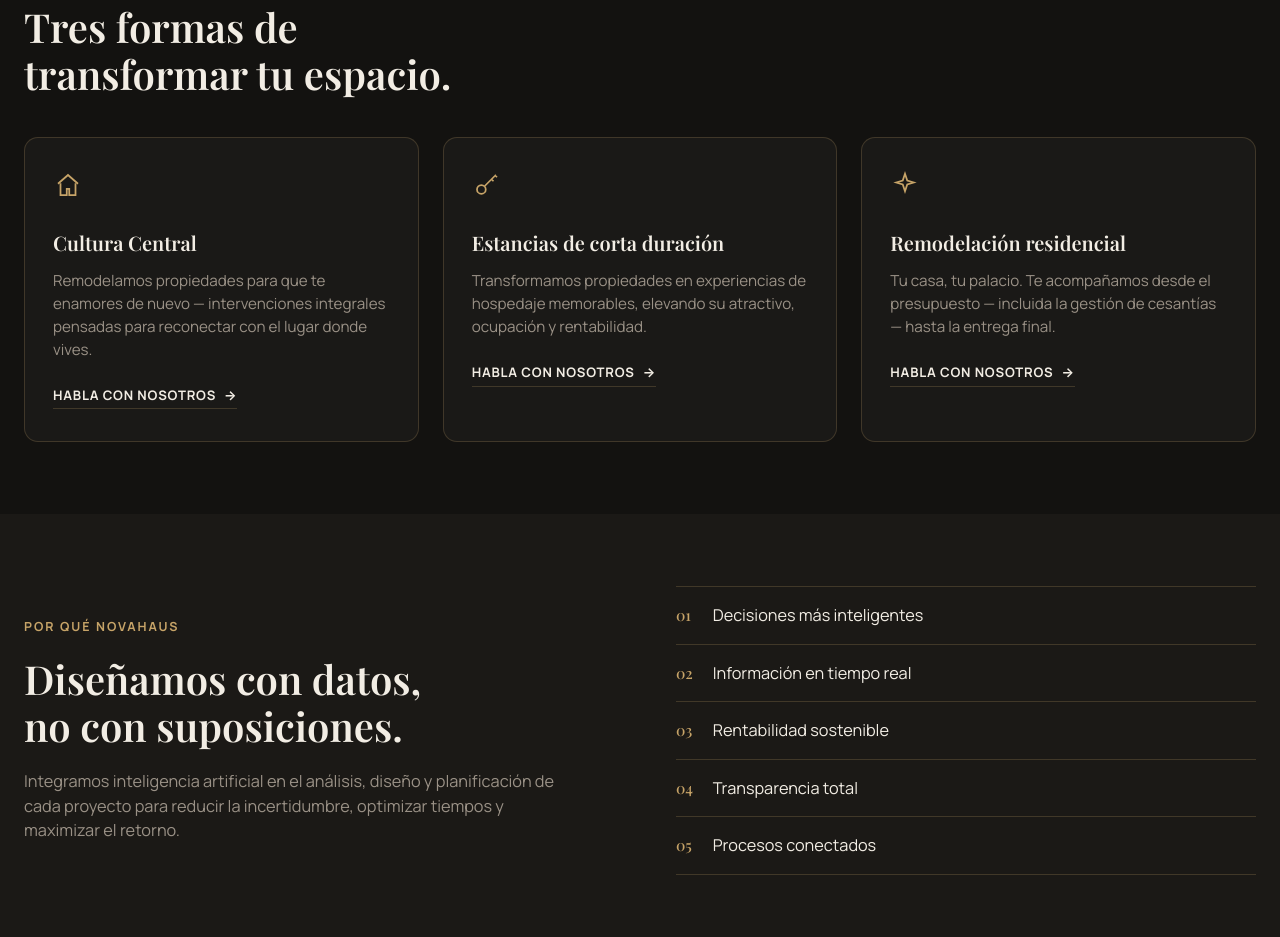
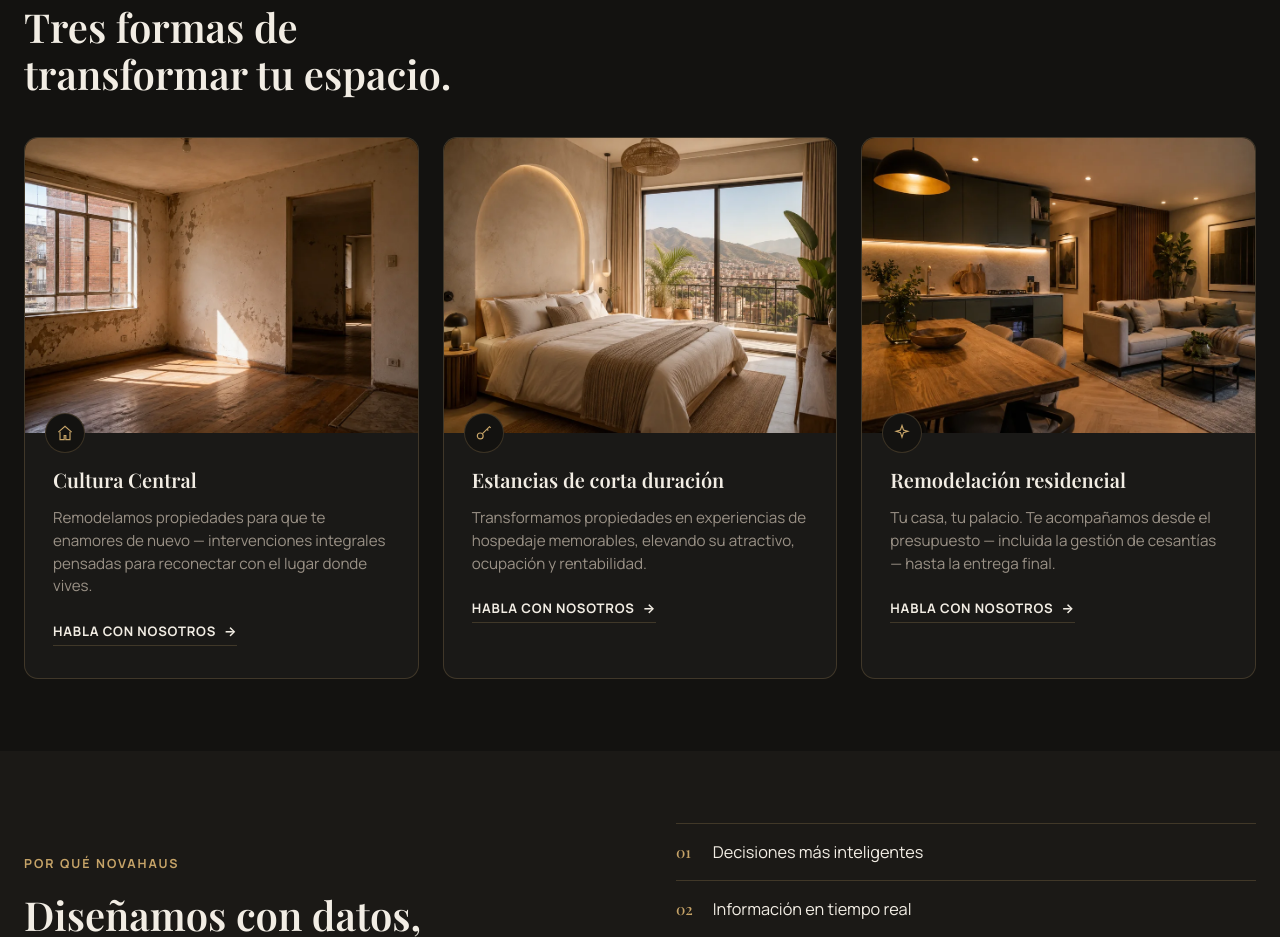
Before and after one commit to TomasPosada0626/novahaus, a website: page home/index.html in a window 1280 px wide. Shown: the part 1509-2446 px from the top of the page. Drawn offline with nearby package versions, Linux system fonts and the light colour scheme; a web font is replaced by a local one.

Commit message:
feat: add real photos to the Servicios cards
Each of the 3 service cards (Cultura Central, Estancias de corta
duración, Remodelación residencial) now leads with a real photo
matched to that service, with the line icon as a badge overlapping
the photo/body seam. Photos are the client's own (clean, no text
overlays), optimized to ~70-90KB each.

Kept these distinct from the Proyectos section's placeholders per
the client's direction: Servicios shows representative/conceptual
imagery for what we offer, Proyectos will show actual finished work.

```diff
--- a/home/css/home.css
+++ b/home/css/home.css
@@ -348,9 +348,33 @@ a { color: inherit; }
   background: rgba(242, 237, 228, 0.03);
   border: 1px solid var(--border);
   border-radius: 14px;
-  padding: 32px 28px;
+  overflow: hidden;
 }
-.service-icon { width: 30px; height: 30px; color: var(--gold); margin-bottom: 22px; }
+.service-photo {
+  position: relative;
+  aspect-ratio: 4 / 3;
+  background: #0e0d0b;
+}
+.service-photo img {
+  width: 100%;
+  height: 100%;
+  object-fit: cover;
+  display: block;
+}
+.service-icon {
+  position: absolute;
+  left: 20px;
+  bottom: -20px;
+  width: 40px;
+  height: 40px;
+  padding: 9px;
+  box-sizing: border-box;
+  color: var(--gold);
+  background: var(--bg);
+  border: 1px solid var(--border);
+  border-radius: 50%;
+}
+.service-body { padding: 32px 28px; }
 .service-card h3 { font-family: var(--font-serif); font-weight: 600; font-size: 1.25rem; margin: 0 0 12px; }
 .service-card p { color: var(--muted); margin: 0 0 20px; font-size: 0.95rem; }
 
--- a/home/index.html
+++ b/home/index.html
@@ -123,28 +123,52 @@
 
         <div class="services-grid">
           <article class="service-card">
+            <div class="service-photo">
+              <picture>
+                <source srcset="assets/services/cultura.webp" type="image/webp">
+                <img src="assets/services/cultura.jpg" alt="Interior de una propiedad antigua antes de remodelar" loading="lazy" width="900" height="675">
+              </picture>
               <svg class="service-icon" viewBox="0 0 24 24" fill="none" stroke="currentColor" stroke-width="1.4"><path d="M4 11 12 4l8 7"/><path d="M6 10.5V20h5v-5h2v5h5v-9.5"/></svg>
+            </div>
+            <div class="service-body">
               <h3>Cultura Central</h3>
               <p>Remodelamos propiedades para que te enamores de nuevo —
                 intervenciones integrales pensadas para reconectar con el
                 lugar donde vives.</p>
               <a class="btn-text" href="#contacto">Habla con nosotros <span aria-hidden="true">→</span></a>
+            </div>
           </article>
 
           <article class="service-card">
+            <div class="service-photo">
+              <picture>
+                <source srcset="assets/services/estancias.webp" type="image/webp">
+                <img src="assets/services/estancias.jpg" alt="Habitación de una estancia de corta duración remodelada" loading="lazy" width="900" height="675">
+              </picture>
               <svg class="service-icon" viewBox="0 0 24 24" fill="none" stroke="currentColor" stroke-width="1.4"><circle cx="7.5" cy="15.5" r="3.5"/><path d="M10.2 12.8 19 4M15.2 7l2 2M18.2 4l1.8 1.8"/></svg>
+            </div>
+            <div class="service-body">
               <h3>Estancias de corta duración</h3>
               <p>Transformamos propiedades en experiencias de hospedaje
                 memorables, elevando su atractivo, ocupación y rentabilidad.</p>
               <a class="btn-text" href="#contacto">Habla con nosotros <span aria-hidden="true">→</span></a>
+            </div>
           </article>
 
           <article class="service-card">
+            <div class="service-photo">
+              <picture>
+                <source srcset="assets/services/remodelacion.webp" type="image/webp">
+                <img src="assets/services/remodelacion.jpg" alt="Cocina y sala de una remodelación residencial" loading="lazy" width="900" height="675">
+              </picture>
               <svg class="service-icon" viewBox="0 0 24 24" fill="none" stroke="currentColor" stroke-width="1.4"><path d="M12 3l1.8 5.4L19 10l-5.2 1.6L12 17l-1.8-5.4L5 10l5.2-1.6z"/></svg>
+            </div>
+            <div class="service-body">
               <h3>Remodelación residencial</h3>
               <p>Tu casa, tu palacio. Te acompañamos desde el presupuesto
                 — incluida la gestión de cesantías — hasta la entrega final.</p>
               <a class="btn-text" href="#contacto">Habla con nosotros <span aria-hidden="true">→</span></a>
+            </div>
           </article>
         </div>
       </div>
```
Also changed, not shown: home/assets/services/cultura.jpg (added), home/assets/services/cultura.webp (added), home/assets/services/estancias.jpg (added), home/assets/services/estancias.webp (added), home/assets/services/remodelacion.jpg (added), home/assets/services/remodelacion.webp (added), 3 other files. Lines whose indentation alone changed are shown as unchanged.
